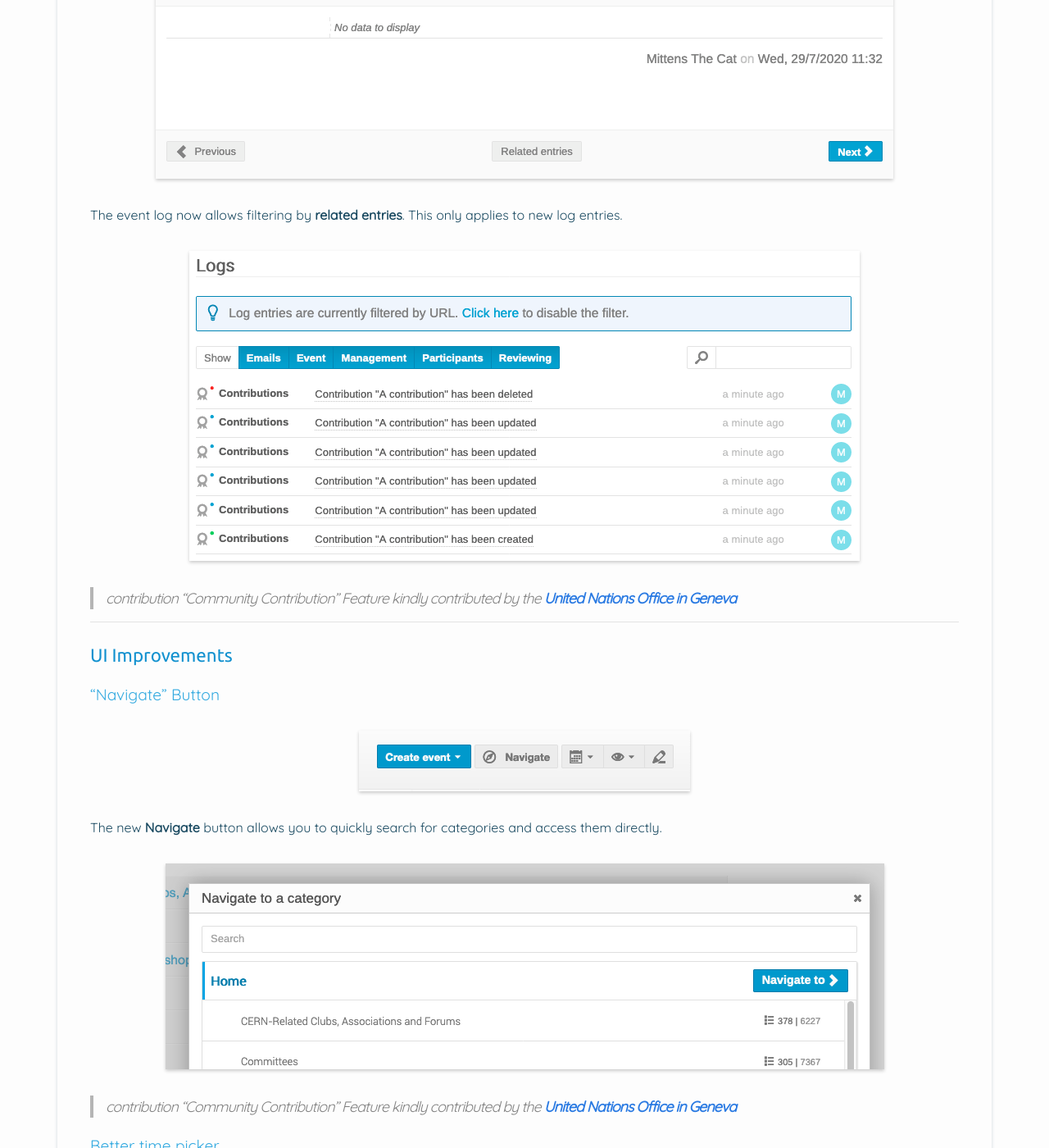
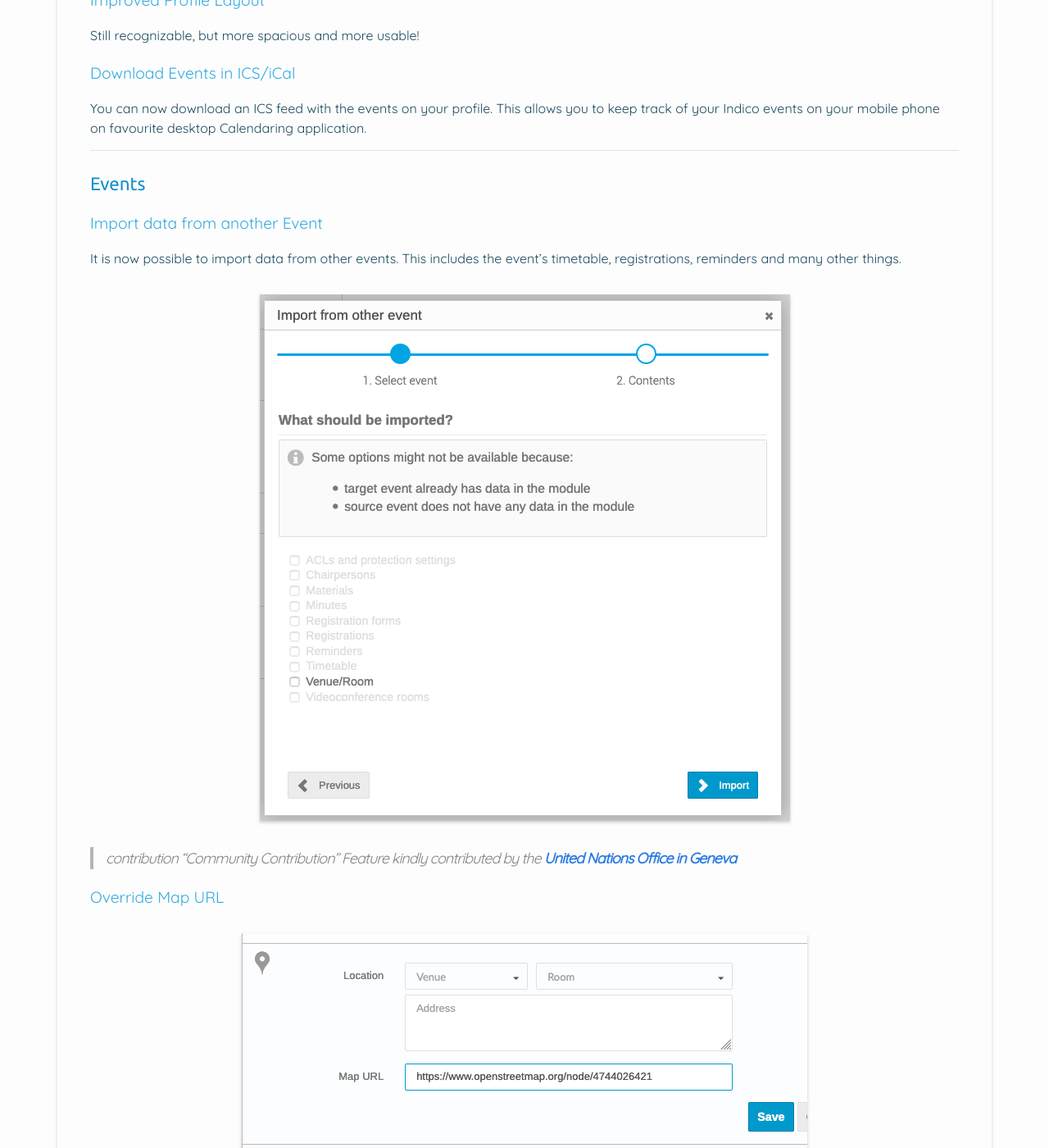
Before and after one commit to indico/indico.github.io, a Jekyll site: the page built from _posts/2020-07-22-indico-2-3-news.md, in a window 1280 px wide and 1400 px high, scrolled down 11019 px. Shown: the whole window at 82% size. Built offline with Jekyll 4.4.1, drawn with Linux system fonts in a browser that asks for light colours; nearby versions of some CDN libraries; comment, search, counter and statistics services are not loaded; some of the changed text lies outside the part shown.

Commit message:
Add missing features in 2.3 blog post

```diff
--- a/_posts/2020-07-22-indico-2-3-news.md
+++ b/_posts/2020-07-22-indico-2-3-news.md
@@ -90,6 +90,12 @@
 
 ![](/assets/2020-07-22-indico-2-3-news/upload_f59b8014840c40c07268e21dda2b6350.png)
 
+### Subcontribution Management
+
+Subcontributions can now be managed from the event's display area.
+
+![](/assets/2020-07-22-indico-2-3-news/subcontrib_display.png){: width="20%"}
+
 ---
 
 ## Protection and ACLs
@@ -162,6 +168,12 @@
 > contribution "Community Contribution"
 > Feature kindly contributed by **[@bpedersen2](https://github.com/bpedersen2) (MLZ)**
 
+### Upload Custom BoA
+
+Once you have a custom Book of Abstracts, you can upload it to Indico and replace the automatically-generated one.
+
+![](/assets/2020-07-22-indico-2-3-news/custom_boa.png){: width="60%"}
+
 ### Track Groups
 
 ![](/assets/2020-07-22-indico-2-3-news/upload_e1a4941ce79e4c2af26b3468fb5db597.png){: width="60%"}
@@ -206,6 +218,16 @@
 ---
 
 ## Events
+
+### Import data from another Event
+
+It is now possible to import data from other events. This includes the event's timetable, registrations, reminders
+and many other things.
+
+![](/assets/2020-07-22-indico-2-3-news/import_from_event.png)
+
+> contribution "Community Contribution"
+> Feature kindly contributed by the [**United Nations Office in Geneva**](https://github.com/UNOG-Indico)
 
 ### Override Map URL
 
```
Also changed, not shown: assets/2020-07-22-indico-2-3-news/custom_boa.png (added), assets/2020-07-22-indico-2-3-news/import_from_event.png (added), assets/2020-07-22-indico-2-3-news/subcontrib_display.png (added).
